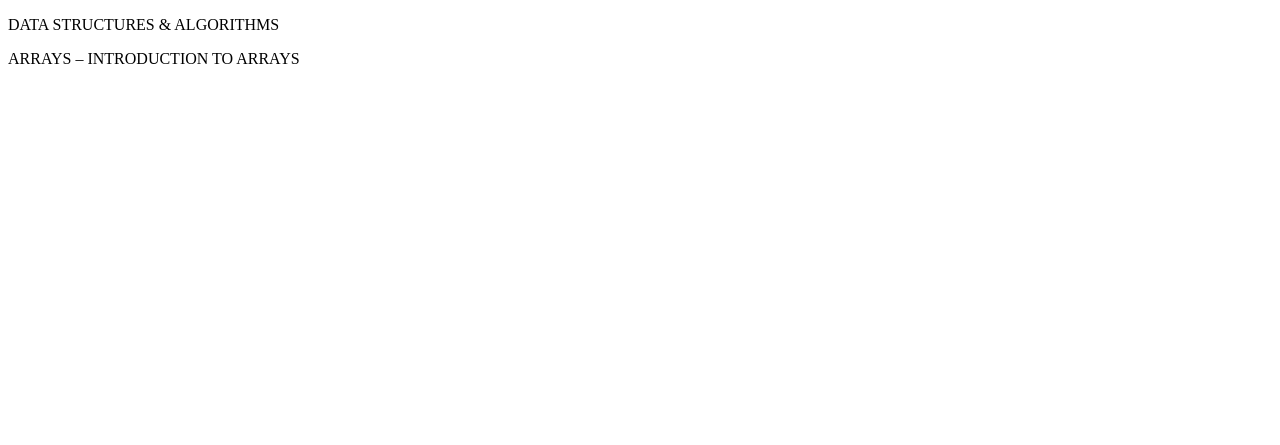
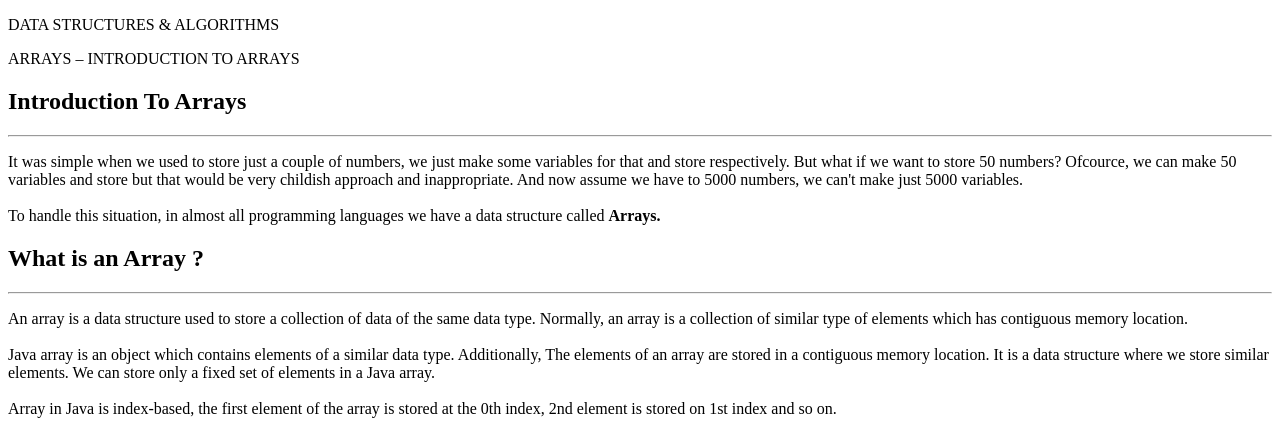
Before and after one commit to SantoshBhupati/DSA_Java_Website, a plain HTML site: page Array/Menu_webpage/introduction/introduction.html in a window 1280 px wide. Drawn offline with Linux system fonts and the light colour scheme.

Commit message:
html file

```diff
--- a/Array/Menu_webpage/introduction/introduction.html
+++ b/Array/Menu_webpage/introduction/introduction.html
@@ -5,11 +5,33 @@
     <meta http-equiv="X-UA-Compatible" content="IE=edge">
     <meta name="viewport" content="width=device-width, initial-scale=1.0">
     <title>introduction</title>
+    <link rel="preconnect" href="https://fonts.googleapis.com">
+    <link rel="preconnect" href="https://fonts.gstatic.com" crossorigin>
+    <link href="https://fonts.googleapis.com/css2?family=Poppins:wght@300;400;600;700;800&display=swap" rel="stylesheet">
+    <link rel="stylesheet" href="style.css">
 </head>
 <body>
     <div class="nav_introduction">
-        <p>DATA STRUCTURES & ALGORITHMS</p>
-        <p>ARRAYS – INTRODUCTION TO ARRAYS</p>
+        <p class="dsa">DATA STRUCTURES & ALGORITHMS</p>
+        <p class="intro">ARRAYS – INTRODUCTION TO ARRAYS</p>
+    </div>
+    <div class="main_information_box">
+        <div class="introduction_to_array">
+            <h2>Introduction To Arrays</h2>
+            <hr class="common_horizonatl_line">
+            <p>It was simple when we used to store just a couple of numbers, we just make some variables for that and store respectively. But what if we want to store 50 numbers? Ofcource, we can make 50 variables and store but that would be very childish approach and inappropriate. And now assume we have to 5000 numbers, we can't make just 5000 variables.<br><br>To handle this situation, in almost all programming languages we have a data structure called <b>Arrays.</b></p>
+        </div>
+        <div class="what_is_array">
+            <h2>What is an Array ?</h2>
+            <hr class="common_horizonatl_line">
+            <p>An array is a data structure used to store a collection of data of the same data type. Normally, an array is a collection of similar type of elements which has contiguous memory location.<br><br>
+
+                Java array is an object which contains elements of a similar data type. Additionally, The elements of an array are stored in a contiguous memory location. It is a data structure where we store similar elements. We can store only a fixed set of elements in a Java array.<br><br>
+
+                Array in Java is index-based, the first element of the array is stored at the 0th index, 2nd element is stored on 1st index and so on.</p>
+
+                <img src="./img/array-diagram.png" alt="">
+        </div>
     </div>
 </body>
 </html>
```
